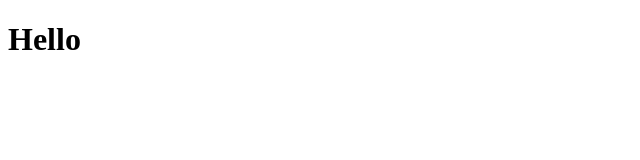
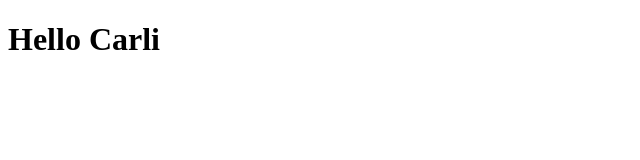
Before and after one commit to User0332/BalloonFestival, a plain HTML site: page html/index.html in a window 1280 px wide. Shown: the whole page, without its empty margins (0-640 px from the left). Drawn offline with Linux system fonts and the light colour scheme.

Commit message:
Test Changes

```diff
--- a/html/index.html
+++ b/html/index.html
@@ -13,7 +13,7 @@
 	</head>
 	<body>
 
-		<h1>Hello</h1>
+		<h1>Hello Carli</h1>
 
 	</body>
 </html>
```
